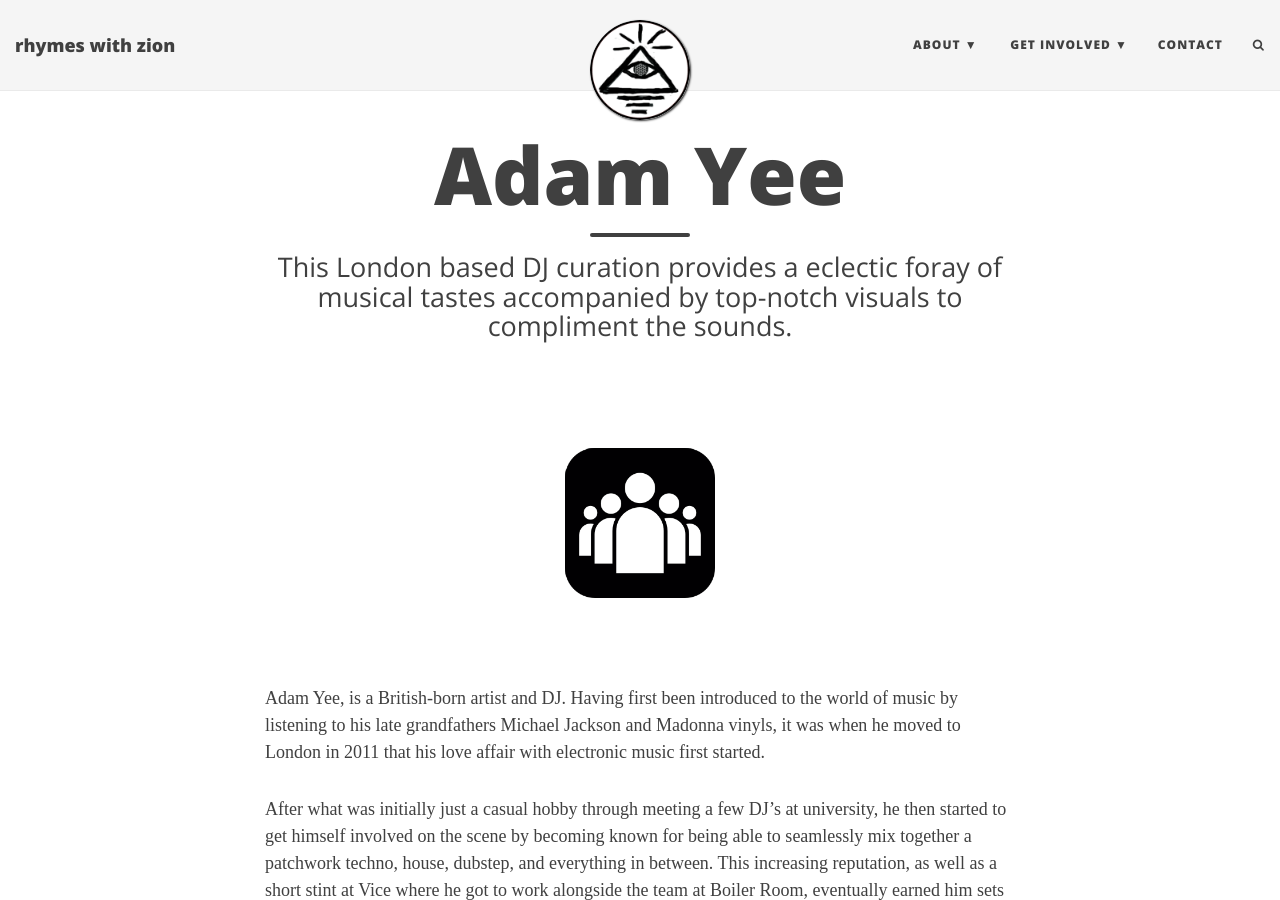
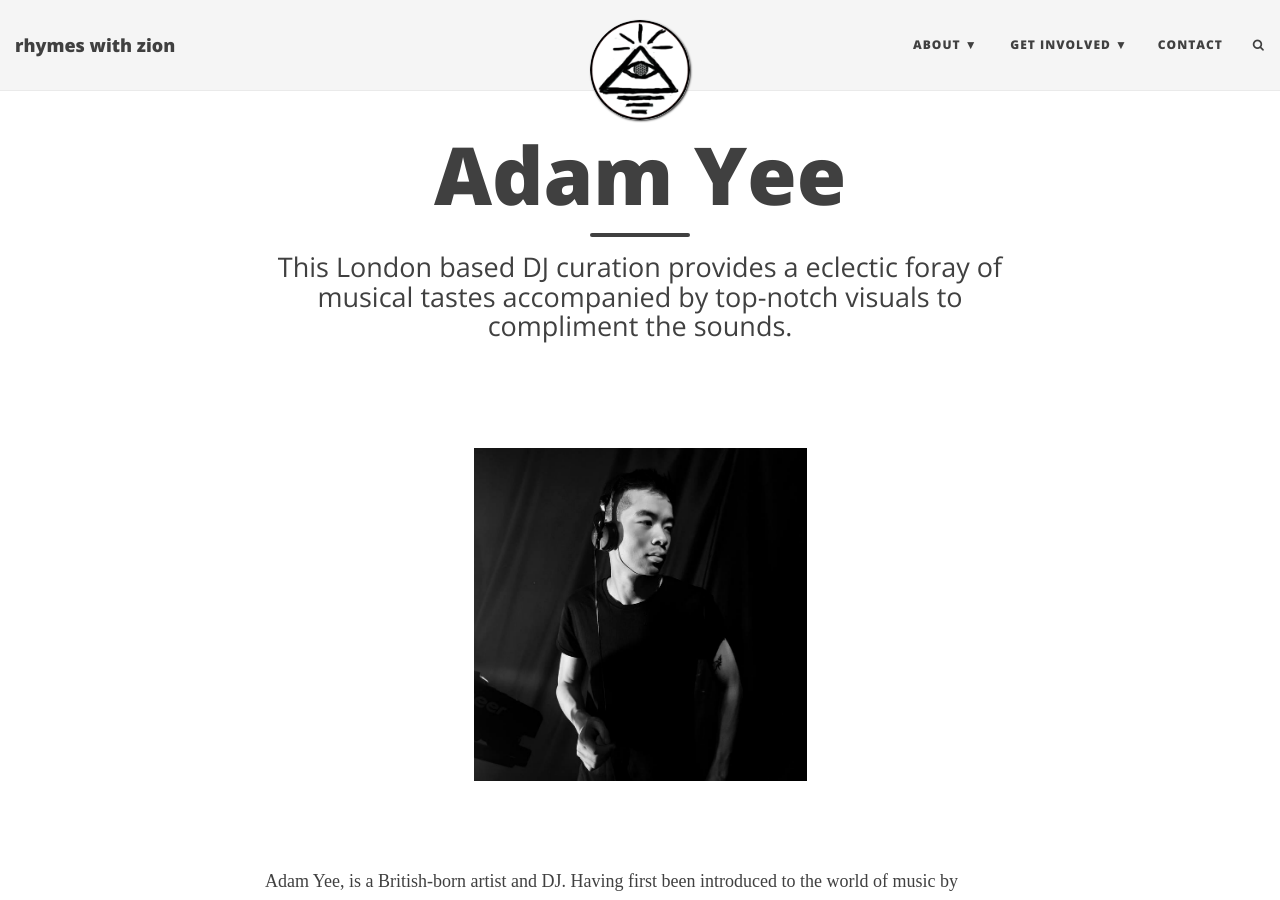
Before and after one commit to rhymeswithzion/rwz-test, a Jekyll site: the page built from contributors/adam-yee.md, in a window 1280 px wide and 900 px high. Built offline with Jekyll 4.4.1, drawn with Linux system fonts in a browser that asks for light colours; some web fonts are replaced; comment, search, counter and statistics services are not loaded.

Commit message:
Update adam-yee.md

```diff
--- a/contributors/adam-yee.md
+++ b/contributors/adam-yee.md
@@ -8,7 +8,7 @@ published: true
 ---
 <br>
 <div style="text-align:center">
-<img src ="/img/test-contributor-icon.png"/>
+<img src ="/img/adam-yee.png"/>
 </div>
 <br>
 
@@ -27,8 +27,7 @@ Provide some details about what influences the contributor has. Artists they lik
 <a class="fa fa-facebook" href="https://www.facebook.com/adam.yee1" target="_blank"> Facebook </a> |
 <a class="fa fa-youtube" href="https://www.youtube.com/" target="_blank"> Youtube </a> |
 <a class="fa fa-instagram" href="https://www.instagram.com/adamyee92" target="_blank"> Instagram </a> |
-<a class="fa fa-soundcloud" href="
-https://soundcloud.com/adam-yee1" target="_blank"> Soundcloud </a>
+<a class="fa fa-soundcloud" href="https://soundcloud.com/adam-yee1" target="_blank"> Soundcloud </a>
 
 
 #### Posts Curated by Adam Yee
```
